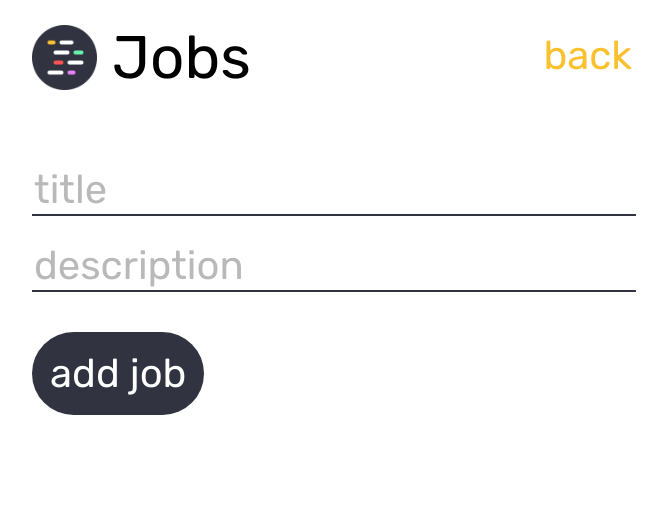
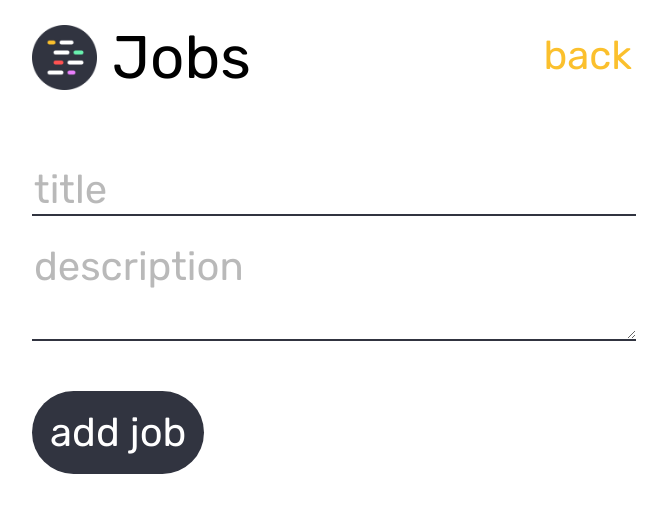
Before and after one commit to scotchjdmacdonald/junior-dev-jobs, a React app: page /jobs/add in a window 1280 px wide. Shown: the top 512 px of the page, without its empty margins (308-975 px from the left). Built offline with nearby package versions, Linux system fonts and the light colour scheme.

Commit message:
handle failed posts remove unused styles minor style update

```diff
--- a/public/index.html
+++ b/public/index.html
@@ -11,7 +11,6 @@
         max-width: 600px;
         margin: 0 auto;
         margin-top: 25px;
-        /*color: white;*/
       }
 
       header {
@@ -38,7 +37,6 @@
       }
 
       .jd-nav-link {
-        /*font-size: 1.5em;*/
         display: inline-block;
         color: #fbc02d;
         text-decoration: none;
@@ -74,7 +72,7 @@
         transition: border-left .1s ease;
       }
 
-      input {
+      input, textarea {
         font-size: 40px;
         font-family: 'Rubik', sans-serif;
         margin-bottom: 25px;
@@ -83,7 +81,7 @@
         border-bottom: 2px solid #313440;
       }
 
-      input::-webkit-input-placeholder {
+      input::-webkit-input-placeholder, textarea::-webkit-input-placeholder {
         opacity: .5;
       }
 
@@ -100,8 +98,6 @@
       .jd-submit-button {
         margin-top: 15px;
         margin-bottom: 30px;
-        /*font-size: 26px;*/
-        /*font-weight: 600;*/
         -webkit-font-smoothing: antialiased;
         border-radius: 45px;
         border: none;
@@ -124,6 +120,7 @@
 
       .jd-job-view__section {
         margin-bottom: 30px;
+        overflow-wrap: break-word;
       }
     </style>
   </head>
--- a/src/components/JobAdd.js
+++ b/src/components/JobAdd.js
@@ -46,8 +46,7 @@ class JobAdd extends Component {
           value={this.state.title}
           onChange={this.handleChange} />
 
-        <input
-          type="text"
+        <textarea
           name="description"
           placeholder="description"
           value={this.state.description}
--- a/src/components/JobView.js
+++ b/src/components/JobView.js
@@ -25,7 +25,7 @@ class JobView extends Component {
               <div className="jd-job-view__section">{job.title}</div>
 
               <div className="jd-subtle-heading">Description</div>
-              <div>{job.description}</div>
+              <div className="jd-job-view__section">{job.description}</div>
             </div>
           : <div>No job found</div>
           }
--- a/src/sagas/jobs.js
+++ b/src/sagas/jobs.js
@@ -21,9 +21,15 @@ export function* fetchSingleJob(data) {
 export function* addJob(data) {
     const { title, description } = data.payload;
     const job = { title, description };
-    const receivedData = yield call(postApiData, '/api/jobs', job);
-    console.log('receivedData ', receivedData);
-    yield put({
-        type: receivedData._id ? SUCCESS_MESSAGE : FAIL_MESSAGE
-    });
+    try {
+        const receivedData = yield call(postApiData, '/api/jobs', job);
+        yield put({
+            type: receivedData._id ? SUCCESS_MESSAGE : FAIL_MESSAGE
+        });
+    } catch (exception) {
+        console.log(exception);
+        yield put({
+            type: FAIL_MESSAGE
+        });
+    }
 };
```
